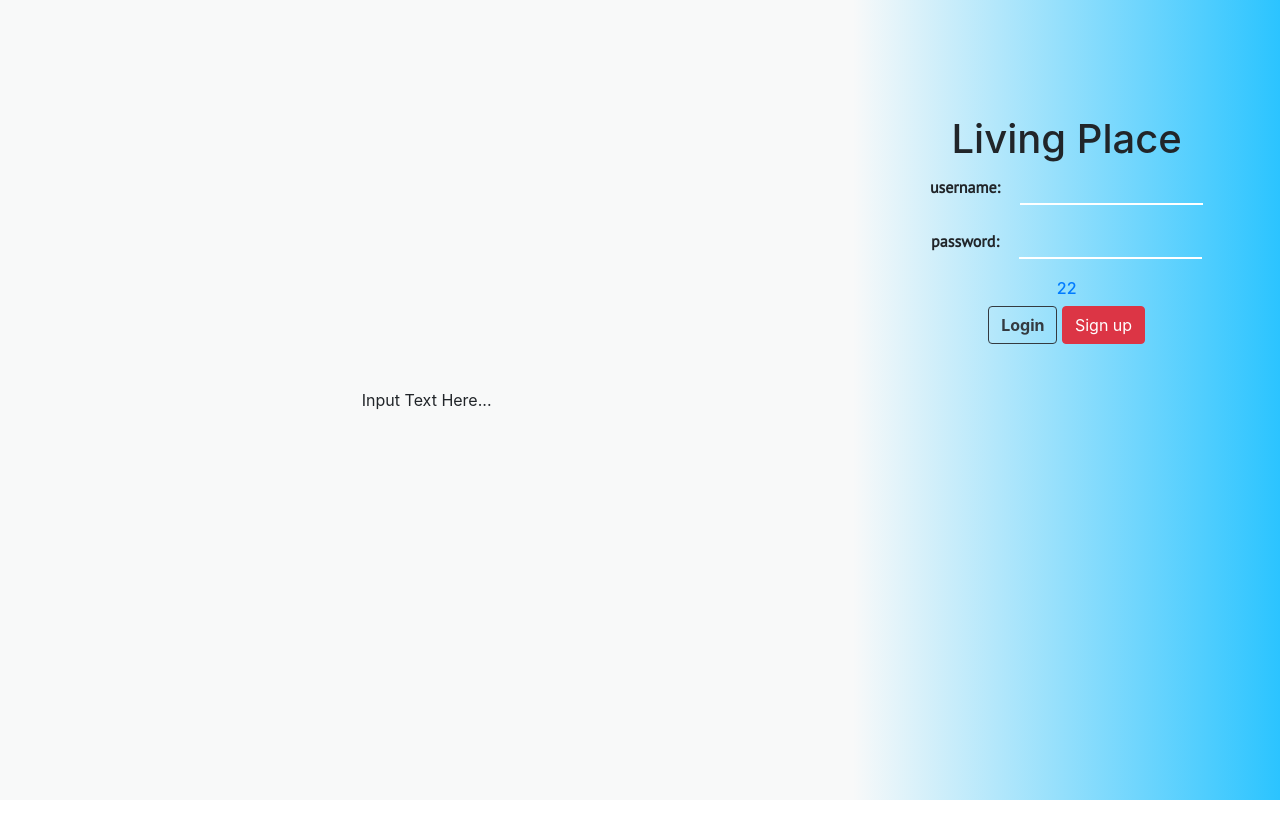
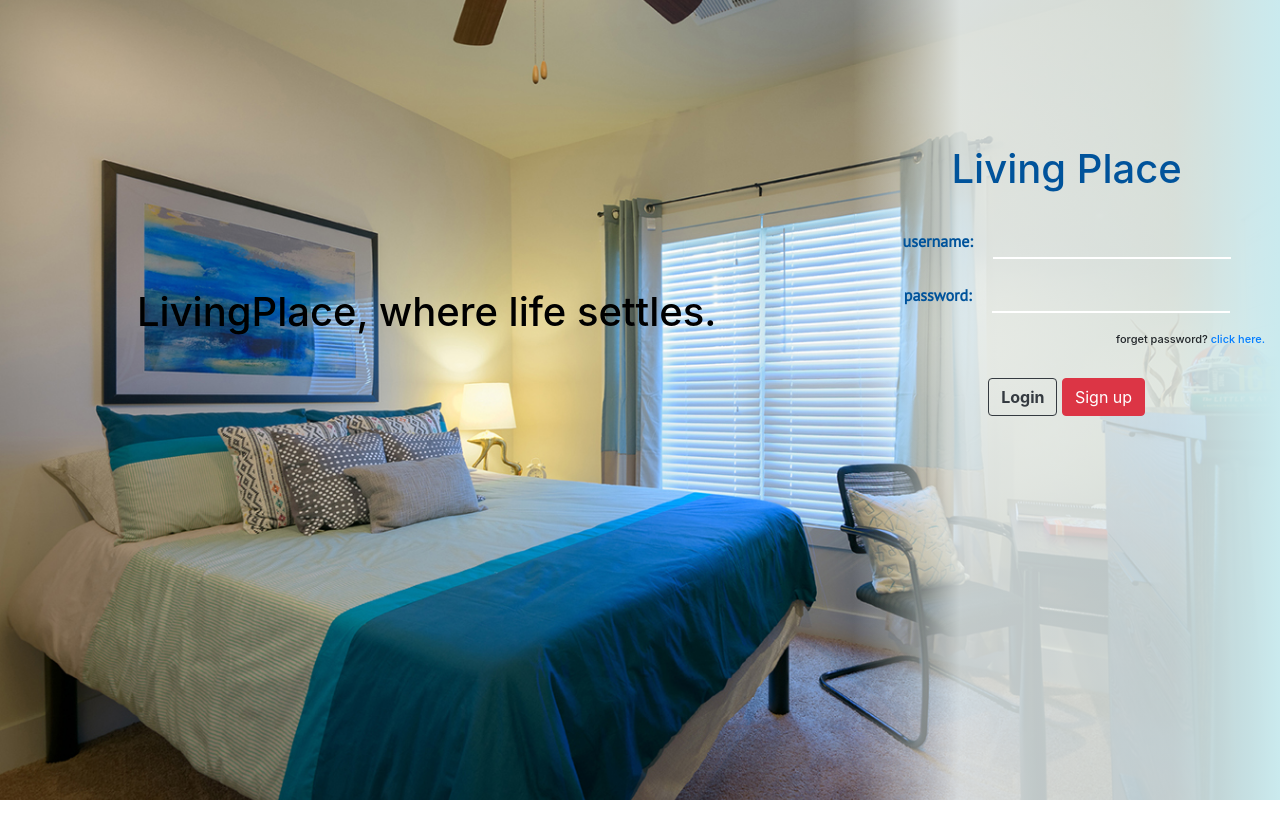
Before and after one commit to LivingPlace/LivingPlace, a plain HTML site: page index.html in a window 1280 px wide. After the commit the page ends 800 px from the top, so only its background shows below. Drawn offline with nearby package versions, Linux system fonts and the light colour scheme; a web font is replaced by a local one.

Commit message:
FrontPage

```diff
--- a/JavaScript/mainPage.js
+++ b/JavaScript/mainPage.js
@@ -1,13 +1,12 @@
 $(document).ready(function(){
     $("#signup").click(function(){
-      $("#signUpForm").slideDown("slow");
+      $("#signUpForm").slideDown();
       $(".loginForm").hide();
     });
 
+    $("#fyp").click(function(){
+      $(".loginForm").slideDown();
+      $("#signUpForm").hide();
+    });
 
   });
-
-  $(".started").click(function(){
-    $(".loginForm").show();
-    $("#signUpForm").hide();
-  });
--- a/css/mainPage.css
+++ b/css/mainPage.css
@@ -1,7 +1,11 @@
 html {
     scroll-behavior: smooth;
+    height:100%;
   }
 
+  body{
+      background-color:black;
+  }
 .left{
     height: 100vh;
     background-color: #F8F9F9;
@@ -10,25 +14,9 @@ html {
 
 .right{
     height: 100vh;
-    background: linear-gradient(90deg, rgba(248,249,249,1) 0%, rgba(43,196,255,1) 100%);
+
+background: linear-gradient(90deg, rgba(255,255,255,0) 0%, rgba(242,250,251,0.8) 25%, rgba(238,248,249,0.8) 50%, rgba(234,247,248,0.8) 75%, rgba(202,234,238,1) 100%);
 }
-
-.center {
-    height: 100vh;
-    position: relative;
-}
-
-.center p {
-    margin: 0;
-    position: absolute;
-    top: 50%;
-    left: 50%;
-    -ms-transform: translate(-50%, -50%);
-    transform: translate(-50%, -50%);
-}
-
-
-
 .login{
     text-align:center;
     margin-top:30%;
@@ -38,7 +26,7 @@ input{
     padding:4px;
     border:none;
     border-bottom:2px solid white;
-    width:50%;
+    width:60%;
 
     background-color:transparent;
 }
@@ -86,11 +74,6 @@ input:focus{
     margin-right:6rem;
 }
 
-#signup{
-    float:right;
-    margin-right:8rem;
-    margin-top:20px;
-}
 input:-webkit-autofill,
 input:-webkit-autofill:hover,
 input:-webkit-autofill:focus,
@@ -116,12 +99,31 @@ input:-webkit-autofill:active {
 }
 
 #signUpForm {
-    padding-top:50px;
-    padding-left:10px;
+    padding-top:0px;
+
     display: none;
-    margin-top:-160px;
+
   }
 
   ::placeholder{
       color:white;
   }
+
+.forgetPass{
+    font-size:11px;
+    text-align:right;
+}
+
+.center {
+    padding-top: 30px;
+    padding-bottom: 30px;
+    margin: auto;
+    width: 100%;
+  }
+
+.row {
+    background-image:url('https://raw.githubusercontent.com/LivingPlace/LivingPlace/master/RetreatGville_Model_08_300ppi.jpg');
+    background-position:center;
+    background-size:cover;
+    background-repeat: no-repeat;
+}
--- a/css/style.css
+++ b/css/style.css
@@ -12,6 +12,6 @@ nav{
     text-align:center;
 }
 
-.forgetPass{
-
+h6 {
+    font-size:12px;
 }
--- a/index.html
+++ b/index.html
@@ -15,69 +15,66 @@
     <title>LivingSpace - Simple Life</title>
   </head>
   <body>
+
     <div class="container-fluid left">
         <div class="row">
-            <div class="col-8 center">
-                    <p>Input Text Here...</p>
+            <div class="col-8">
+                <h1 style="margin-top:35%;color:black;">LivingPlace, where life settles.</h1>
             </div>
             <div class="col-lg right">
                 <div class="container">
-
 <!-- This is signup screen-->
                     <div id="signUpForm">
-                        <h1 class="loginTag signupTag">Living Place Sign up</h1>
+                        <h1 style="font-size:25px;color:#00539B">Living Place Sign up</h1>
                         <br><br>
                         <form>
                                 <div class="username">
 
-                                    <span style="font-family: 'PT Sans', sans-serif;font-weight:700;margin-left:-40px;font-size:14px;">username:</span><input type="text" class="mobileInput" name="username" required oninvalid="this.setCustomValidity('Please enter username')" oninput="setCustomValidity('')">
+                                    <span style="font-family: 'PT Sans', sans-serif;font-weight:700;font-size:14px;color:#00539B">username:</span><input type="text" class="mobileInput" name="username" required oninvalid="this.setCustomValidity('Please enter username')" oninput="setCustomValidity('')">
                                 </div>
                                 <div class="username">
-                                        <span style="font-family: 'PT Sans', sans-serif;font-weight:700;margin-left:-40px;font-size:14px;">password:</span><input type="password" class="mobileInput" name="password" required oninvalid="this.setCustomValidity('Please enter password')" oninput="setCustomValidity('')">
+                                        <span style="font-family: 'PT Sans', sans-serif;font-weight:700;font-size:14px;color:#00539B">password:</span><input type="password" class="mobileInput" name="password" required oninvalid="this.setCustomValidity('Please enter password')" oninput="setCustomValidity('')">
                                 </div>
                                 <div class="username">
-                                        <span style="font-family: 'PT Sans', sans-serif;font-weight:700;margin-left:-40px;font-size:14px;">email:</span><input style="margin-right:-25px;" class="mobileInput" type="text" name="email" required oninvalid="this.setCustomValidity('Please enter email address')" oninput="setCustomValidity('')">
+                                        <span style="font-family: 'PT Sans', sans-serif;font-weight:700;font-size:14px;color:#00539B">email:</span><input style="margin-right:-25px;" class="mobileInput" type="text" name="email" required oninvalid="this.setCustomValidity('Please enter email address')" oninput="setCustomValidity('')">
                                 </div>
                                 <div class="username">
-                                        <span style="font-family: 'PT Sans', sans-serif;font-weight:700;margin-left:-40px;font-size:14px;">birthdate:</span><input style="margin-right:5px;" class="mobileInput" type="text" name="email" placeholder="MM/DD/YYYY" required oninvalid="this.setCustomValidity('Please enter birthdate')" oninput="setCustomValidity('')">
-                                </div><br>
-                            <div><p id="fyp">Already have an account? <a href="index.html">Click here</a>.</p>
+                                        <span style="font-family: 'PT Sans', sans-serif;font-weight:700;font-size:14px;color:#00539B">birthdate:</span><input style="margin-right:5px;" class="mobileInput" type="text" name="email" placeholder="MM/DD/YYYY" required oninvalid="this.setCustomValidity('Please enter birthdate')" oninput="setCustomValidity('')">
+                                </div>
+                            <div><h6 class="forgetPass">Already have an account? <a href="#" id="fyp">Click here</a>.</h6></div><br>
                                 <button type="submit" class="btn btn-outline-dark btn-md"><strong>Sign up</strong></button>
                             </div>
                             </form>
                     </div>
 <!-- This is default screen-->
 
-<div class="center" id="getStarted">
-                    <h1 id="logform" >Living Place</h1>
+<div class="center loginForm" id="getStarted">
+                    <h1 id="logform" style="color:#00539B">Living Place</h1>
+                    <br>
                     <form>
                         <div class="username">
-                            <span style="font-family: 'PT Sans', sans-serif;font-weight:700;margin-right:20px;">username:</span><input type="text" name="username" required oninvalid="this.setCustomValidity('Please enter username')" oninput="setCustomValidity('')">
+                            <span style="font-family: 'PT Sans', sans-serif;font-weight:700;margin-right:20px;color:#00539B">username:</span><input type="text" name="username" required oninvalid="this.setCustomValidity('Please enter username')" oninput="setCustomValidity('')">
                         </div>
                         <div class="password">
-                                <span style="font-family: 'PT Sans', sans-serif;font-weight:700;margin-right:20px;">password:</span><input type="password" name="password" required oninvalid="this.setCustomValidity('Please enter password')" oninput="setCustomValidity('')">
+                                <span style="font-family: 'PT Sans', sans-serif;font-weight:700;margin-right:20px;color:#00539B">password:</span><input type="password" name="password" required oninvalid="this.setCustomValidity('Please enter password')" oninput="setCustomValidity('')">
                         </div>
                         <div>
-                           <a class= "forgetPass"href="#"><h6>22</h6></a>
+                           <h6 class= "forgetPass">forget password? <a href="#">click here.</a></h6>
+                        <br>
                     </div>
                     <div>
                         <a href="homepage.html"><button type="submit" class="btn btn-outline-dark btn-md"><strong>Login</strong></button></a>
-                        <button class="btn btn-danger">Sign up</button>
+                        <button id="signup" class="btn btn-danger">Sign up</button>
                     </div>
                     </form>
                 </div>
                 </div>
-
-
-
-
             </div>
         </div>
     </div>
 
     <!-- Optional JavaScript -->
     <!-- jQuery first, then Popper.js, then Bootstrap JS -->
-
     <script src="https://code.jquery.com/jquery-3.3.1.min.js" integrity="sha256-FgpCb/KJQlLNfOu91ta32o/NMZxltwRo8QtmkMRdAu8=" crossorigin="anonymous"></script>
     <script src="https://cdnjs.cloudflare.com/ajax/libs/popper.js/1.14.6/umd/popper.min.js" integrity="sha384-wHAiFfRlMFy6i5SRaxvfOCifBUQy1xHdJ/yoi7FRNXMRBu5WHdZYu1hA6ZOblgut" crossorigin="anonymous"></script>
     <script src="https://stackpath.bootstrapcdn.com/bootstrap/4.2.1/js/bootstrap.min.js" integrity="sha384-B0UglyR+jN6CkvvICOB2joaf5I4l3gm9GU6Hc1og6Ls7i6U/mkkaduKaBhlAXv9k" crossorigin="anonymous"></script>
```
Also changed, not shown: dashboard.html (+2 -3 lines), 1 other file.
